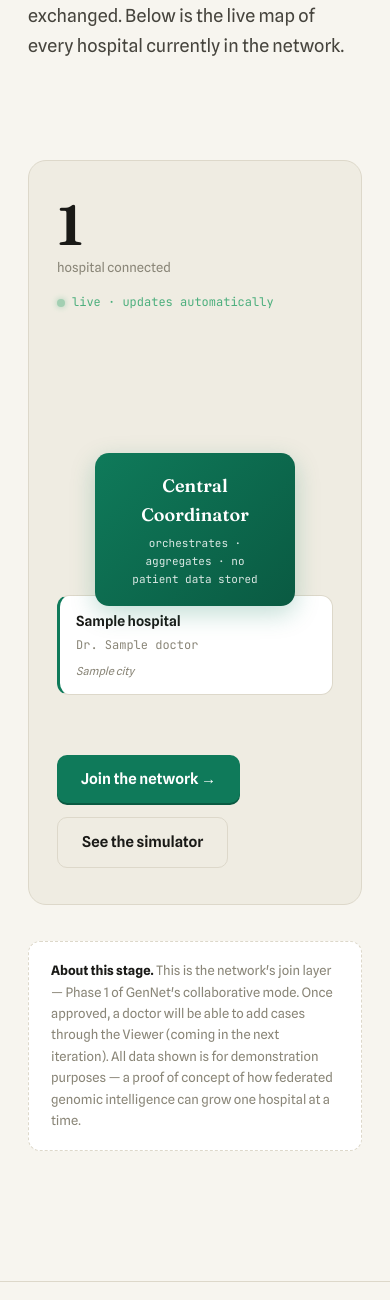
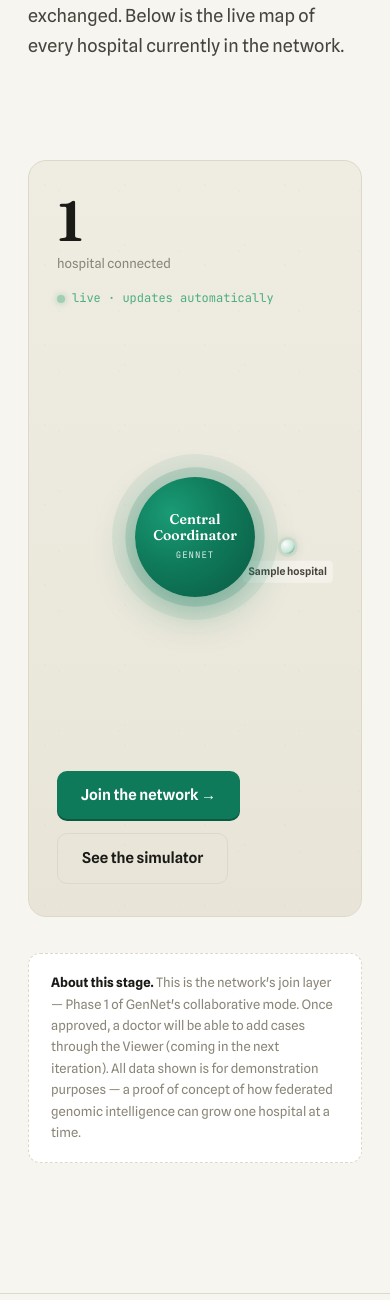
Before and after one commit to rcr216/GenNet, a FastAPI app: template templates/home.html in a window 390 px wide. Shown: the part 464-1764 px from the top of the page. Run offline with FastAPI, Linux system fonts and the light colour scheme; the template is opened without the code that fills it: most values are stand-ins (such as "Sample title", 1, 10 or a date in 2020).

Commit message:
Enhance styles and structure for hospital display
Refactor CSS styles for layout and responsiveness, update HTML structure for hospital display.

```diff
--- a/templates/home.html
+++ b/templates/home.html
@@ -6,30 +6,73 @@
 .hero{padding:14px 0 36px}
 .eyebrow{font-family:var(--mono);font-size:12px;letter-spacing:3px;text-transform:uppercase;color:var(--teal);margin-bottom:18px}
 
-.map-shell{background:var(--paper2);border:1px solid var(--line);border-radius:18px;padding:36px 28px;margin:32px 0}
-.map-stats{display:flex;justify-content:space-between;align-items:flex-end;margin-bottom:28px;flex-wrap:wrap;gap:14px}
+.map-shell{background:linear-gradient(180deg,var(--paper2) 0%,#e8e5d8 100%);border:1px solid var(--line);border-radius:18px;padding:32px 28px;margin:32px 0;position:relative;overflow:hidden}
+.map-shell::before{
+  content:"";position:absolute;inset:0;pointer-events:none;opacity:0.5;
+  background-image:radial-gradient(circle at 20% 30%, rgba(15,122,90,0.04) 1px, transparent 1px),radial-gradient(circle at 80% 70%, rgba(15,122,90,0.04) 1px, transparent 1px),radial-gradient(circle at 50% 50%, rgba(15,122,90,0.03) 1px, transparent 1px);
+  background-size:80px 80px,120px 120px,60px 60px;
+}
+.map-stats{display:flex;justify-content:space-between;align-items:flex-end;margin-bottom:18px;flex-wrap:wrap;gap:14px;position:relative;z-index:2}
 .map-counter{font-family:var(--display);font-size:56px;line-height:1;font-weight:600;color:var(--ink)}
 .map-label{font-size:13px;color:var(--ink3);margin-top:4px}
 .live-dot{display:inline-flex;align-items:center;gap:7px;font-family:var(--mono);font-size:12px;color:var(--green-soft)}
 .live-dot::before{content:"";width:8px;height:8px;border-radius:50%;background:var(--green-soft);box-shadow:0 0 6px var(--green-soft);animation:pulse 2s infinite}
 @keyframes pulse{0%,100%{opacity:1}50%{opacity:.4}}
 
-.topology{position:relative;min-height:340px;padding:24px 0}
-.coord-node{position:absolute;left:50%;top:50%;transform:translate(-50%,-50%);background:linear-gradient(135deg,var(--teal),var(--teal-deep));color:#fff;border-radius:14px;padding:18px 26px;text-align:center;z-index:3;box-shadow:0 8px 24px rgba(15,122,90,0.25);min-width:200px}
-.coord-node .ttl{font-family:var(--display);font-weight:600;font-size:18px}
-.coord-node .sub{font-size:11px;font-family:var(--mono);opacity:.85;margin-top:4px}
+.constellation{
+  position:relative;width:100%;height:500px;
+  display:flex;align-items:center;justify-content:center;
+  z-index:2;
+}
+@media(max-width:680px){.constellation{height:420px}}
 
-.hosp-grid{display:grid;grid-template-columns:repeat(auto-fill,minmax(220px,1fr));gap:14px;margin-top:230px}
-.hosp-card{background:#fff;border:1px solid var(--line);border-radius:12px;padding:14px 16px;border-left:3px solid var(--teal);transition:transform .18s}
-.hosp-card:hover{transform:translateY(-2px)}
-.hosp-name{font-weight:600;font-size:14px;color:var(--ink)}
-.hosp-doctor{font-size:12px;color:var(--ink3);margin-top:3px;font-family:var(--mono)}
-.hosp-city{font-size:11px;color:var(--ink3);margin-top:6px;font-style:italic}
+.coord-star{
+  position:absolute;left:50%;top:50%;transform:translate(-50%,-50%);
+  width:120px;height:120px;border-radius:50%;
+  background:radial-gradient(circle at 30% 30%, #1a9b75 0%, var(--teal) 45%, var(--teal-deep) 100%);
+  display:flex;align-items:center;justify-content:center;flex-direction:column;
+  color:#fff;text-align:center;z-index:5;
+  box-shadow:0 0 0 8px rgba(15,122,90,0.12), 0 0 0 18px rgba(15,122,90,0.06), 0 12px 36px rgba(15,122,90,0.35);
+  animation:breathe 4s ease-in-out infinite;
+}
+@keyframes breathe{0%,100%{box-shadow:0 0 0 8px rgba(15,122,90,0.12), 0 0 0 18px rgba(15,122,90,0.06), 0 12px 36px rgba(15,122,90,0.35)}50%{box-shadow:0 0 0 10px rgba(15,122,90,0.18), 0 0 0 24px rgba(15,122,90,0.08), 0 14px 40px rgba(15,122,90,0.4)}}
+.coord-star .ttl{font-family:var(--display);font-weight:600;font-size:14px;line-height:1.15;padding:0 8px}
+.coord-star .sub{font-size:9px;font-family:var(--mono);opacity:.85;margin-top:5px;letter-spacing:1px;text-transform:uppercase}
 
-.empty-state{text-align:center;padding:60px 20px;color:var(--ink3);font-size:14px;font-style:italic}
+.hosp-star{
+  position:absolute;
+  display:flex;flex-direction:column;align-items:center;
+  transform:translate(-50%,-50%);
+  transition:transform .3s ease, z-index 0s;
+  cursor:default;
+}
+.hosp-star:hover{transform:translate(-50%,-50%) scale(1.4);z-index:10}
+.hosp-dot{
+  width:14px;height:14px;border-radius:50%;
+  background:radial-gradient(circle at 30% 30%, #fff 0%, #c9e8da 60%, var(--teal) 100%);
+  box-shadow:0 0 0 3px rgba(15,122,90,0.08), 0 0 12px rgba(15,122,90,0.25);
+  transition:all .25s;
+}
+.hosp-star:hover .hosp-dot{
+  background:radial-gradient(circle at 30% 30%, #fff 0%, #aedcca 60%, var(--teal-deep) 100%);
+  box-shadow:0 0 0 5px rgba(15,122,90,0.15), 0 0 20px rgba(15,122,90,0.45);
+}
+.hosp-name{
+  margin-top:7px;font-size:10.5px;font-weight:600;color:var(--ink2);
+  font-family:var(--sans);text-align:center;max-width:110px;
+  white-space:nowrap;overflow:hidden;text-overflow:ellipsis;
+  background:rgba(247,245,239,0.7);padding:2px 6px;border-radius:4px;
+  transition:all .25s;
+}
+.hosp-star:hover .hosp-name{
+  background:var(--teal);color:#fff;overflow:visible;white-space:normal;
+  max-width:180px;font-size:11px;
+}
+
+.empty-state{text-align:center;padding:60px 20px;color:var(--ink3);font-size:14px;font-style:italic;position:relative;z-index:2}
 .empty-state .em-icon{font-family:var(--display);font-size:42px;color:var(--line);margin-bottom:12px}
 
-.cta-row{margin-top:36px;display:flex;gap:14px;flex-wrap:wrap}
+.cta-row{margin-top:24px;display:flex;gap:14px;flex-wrap:wrap;position:relative;z-index:2}
 
 .poc-note{background:#fff;border:1px dashed var(--line);border-radius:12px;padding:18px 22px;margin-top:36px;font-size:13px;color:var(--ink3)}
 .poc-note b{color:var(--ink)}
@@ -52,20 +95,17 @@
   </div>
 
   {% if approved %}
-  <div class="topology">
-    <div class="coord-node">
-      <div class="ttl">Central Coordinator</div>
-      <div class="sub">orchestrates · aggregates · no patient data stored</div>
+  <div class="constellation" id="constellation">
+    <div class="coord-star">
+      <div class="ttl">Central<br>Coordinator</div>
+      <div class="sub">GenNet</div>
     </div>
-    <div class="hosp-grid" id="hosp-grid">
-      {% for h in approved %}
-      <div class="hosp-card">
-        <div class="hosp-name">{{ h.hospital }}</div>
-        <div class="hosp-doctor">Dr. {{ h.doctor }}</div>
-        {% if h.city %}<div class="hosp-city">{{ h.city }}</div>{% endif %}
-      </div>
-      {% endfor %}
+    {% for h in approved %}
+    <div class="hosp-star" data-index="{{ loop.index0 }}" title="{{ h.hospital }}{% if h.city %} — {{ h.city }}{% endif %}">
+      <div class="hosp-dot"></div>
+      <div class="hosp-name">{{ h.hospital }}</div>
     </div>
+    {% endfor %}
   </div>
   {% else %}
   <div class="empty-state">
@@ -90,7 +130,44 @@
 
 {% block extra_js %}
 <script>
-// Soft auto-refresh every 20 seconds so new hospitals appear without manual reload
+(function placeStars(){
+  const cont = document.getElementById('constellation');
+  if (!cont) return;
+  const stars = cont.querySelectorAll('.hosp-star');
+  const n = stars.length;
+  if (n === 0) return;
+
+  const rect = cont.getBoundingClientRect();
+  const cx = rect.width / 2;
+  const cy = rect.height / 2;
+
+  const isSmall = rect.width < 600;
+  const ringSpec = isSmall
+    ? [{count: 6, r: 110}, {count: 10, r: 165}, {count: 14, r: 215}, {count: 20, r: 260}]
+    : [{count: 8, r: 160}, {count: 14, r: 235}, {count: 20, r: 305}, {count: 28, r: 370}];
+
+  function jitter(i, amp){
+    const s = Math.sin(i * 12.9898) * 43758.5453;
+    return ((s - Math.floor(s)) - 0.5) * 2 * amp;
+  }
+
+  let idx = 0;
+  for (let ring = 0; ring < ringSpec.length && idx < n; ring++){
+    const spec = ringSpec[ring];
+    const inThisRing = Math.min(spec.count, n - idx);
+    const startAngle = ring * 0.37 + 0.3;
+    for (let k = 0; k < inThisRing; k++, idx++){
+      const angle = startAngle + (k / spec.count) * Math.PI * 2;
+      const r = spec.r + jitter(idx, 14);
+      const aJitter = jitter(idx + 100, 0.08);
+      const x = cx + Math.cos(angle + aJitter) * r;
+      const y = cy + Math.sin(angle + aJitter) * r;
+      stars[idx].style.left = x + 'px';
+      stars[idx].style.top  = y + 'px';
+    }
+  }
+})();
+
 setTimeout(() => location.reload(), 20000);
 </script>
 {% endblock %}
```
